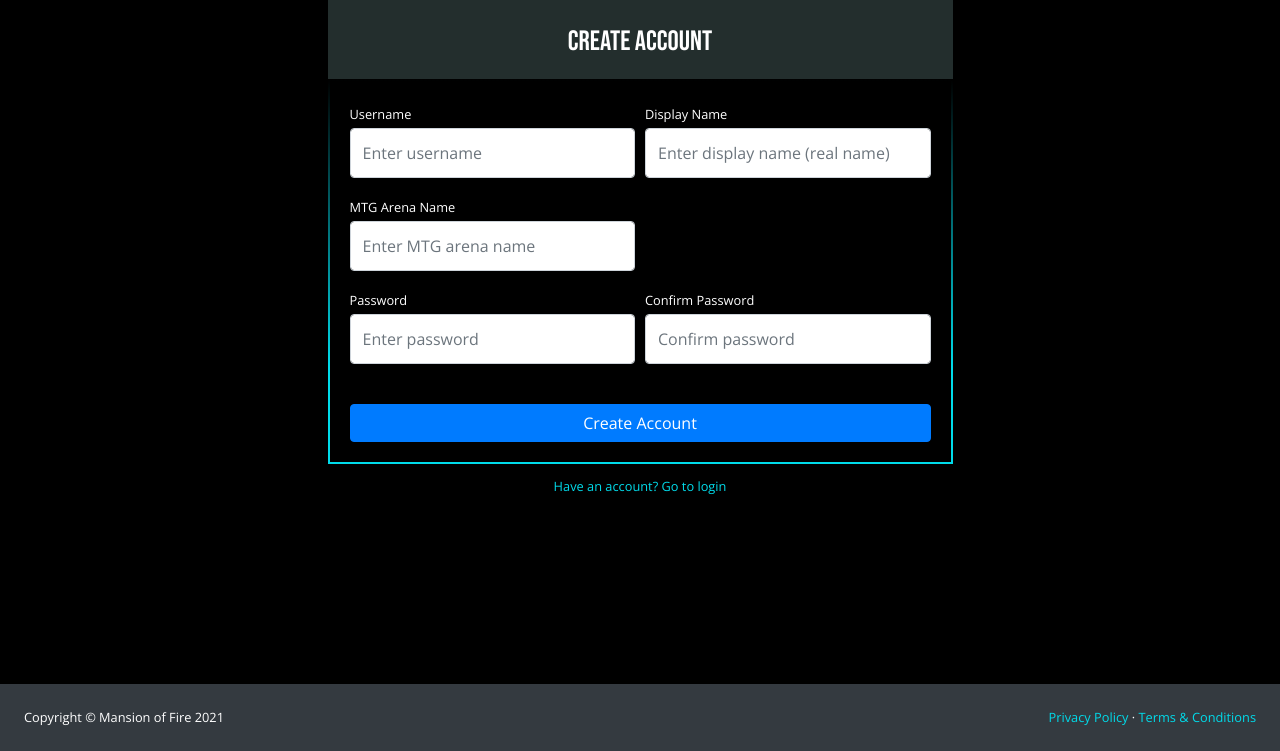
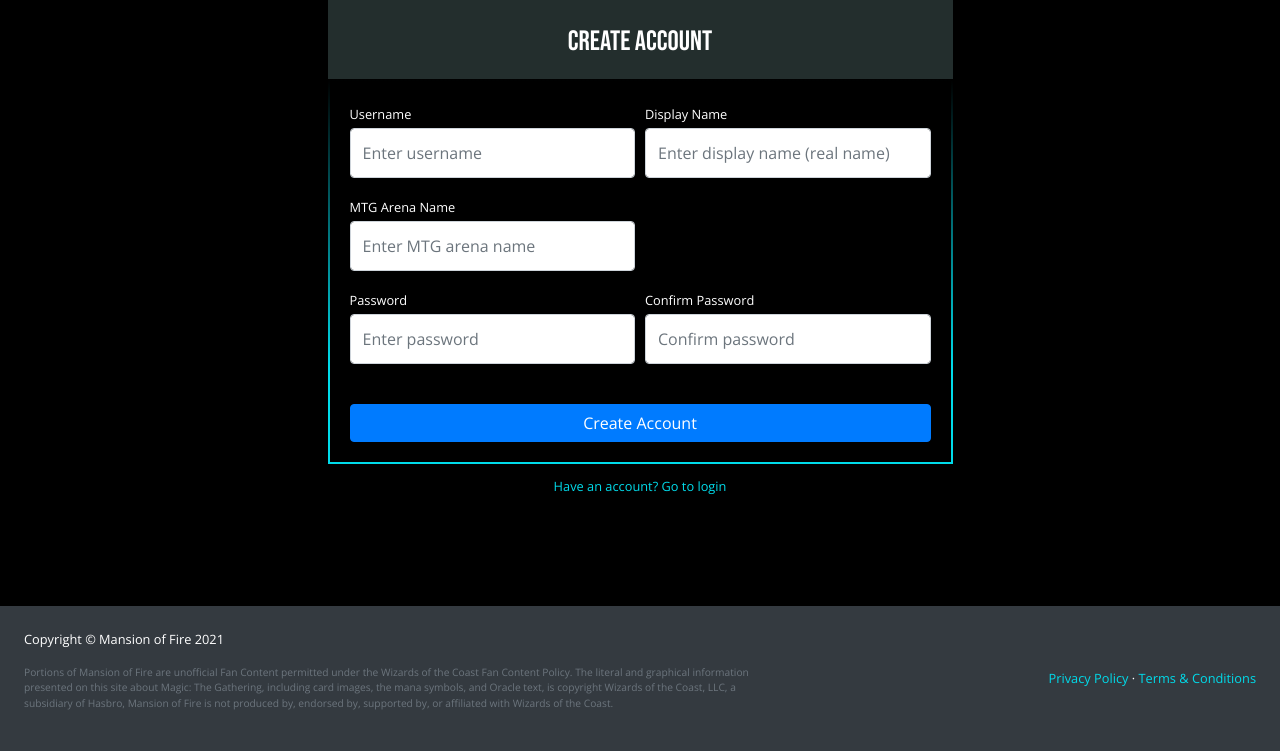
Before and after one commit to ClaudioPaonessa/MoFLeague, a PHP site: page /auth/register in a window 1280 px wide. Shown: the part 49-800 px from the top of the page. Run offline with PHP 8.4, Linux system fonts and the light colour scheme; a stand-in replaces the project's code that opens the database connection.

Commit message:
add new footer

```diff
--- a/auth/register.php
+++ b/auth/register.php
@@ -148,9 +148,15 @@ if($_SERVER["REQUEST_METHOD"] == "POST"){
                 <footer class="py-4 bg-dark mt-auto">
                     <div class="container-fluid">
                         <div class="d-flex align-items-center justify-content-between small">
-                            <div>Copyright &copy; Mansion of Fire 2021</div>
+                        <div style="width: 60%">
+                                <p>Copyright &copy; Mansion of Fire 2021</p>
+                                <p class="text-muted small">Portions of Mansion of Fire are unofficial Fan Content permitted under the Wizards of the Coast Fan Content Policy.
+                                    The literal and graphical information presented on this site about Magic: The Gathering, including card images,
+                                    the mana symbols, and Oracle text, is copyright Wizards of the Coast, LLC, a subsidiary of Hasbro,
+                                    Mansion of Fire is not produced by, endorsed by, supported by, or affiliated with Wizards of the Coast.</p>
+                            </div>
                             <div>
-                                <a href="#">Privacy Policy</a>
+                                <a href="/privacy.html">Privacy Policy</a>
                                 &middot;
                                 <a href="#">Terms &amp; Conditions</a>
                             </div>
```
Also changed, not shown: auth/login.php (+8 -2 lines), index.php (+7 -1 lines).
